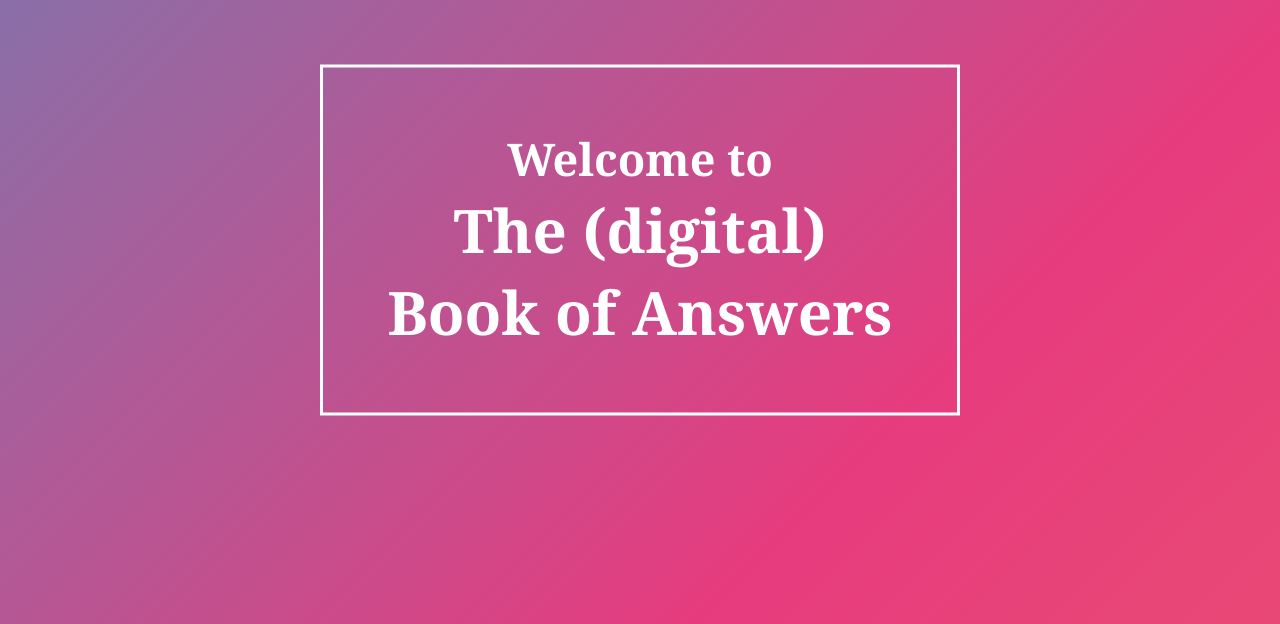
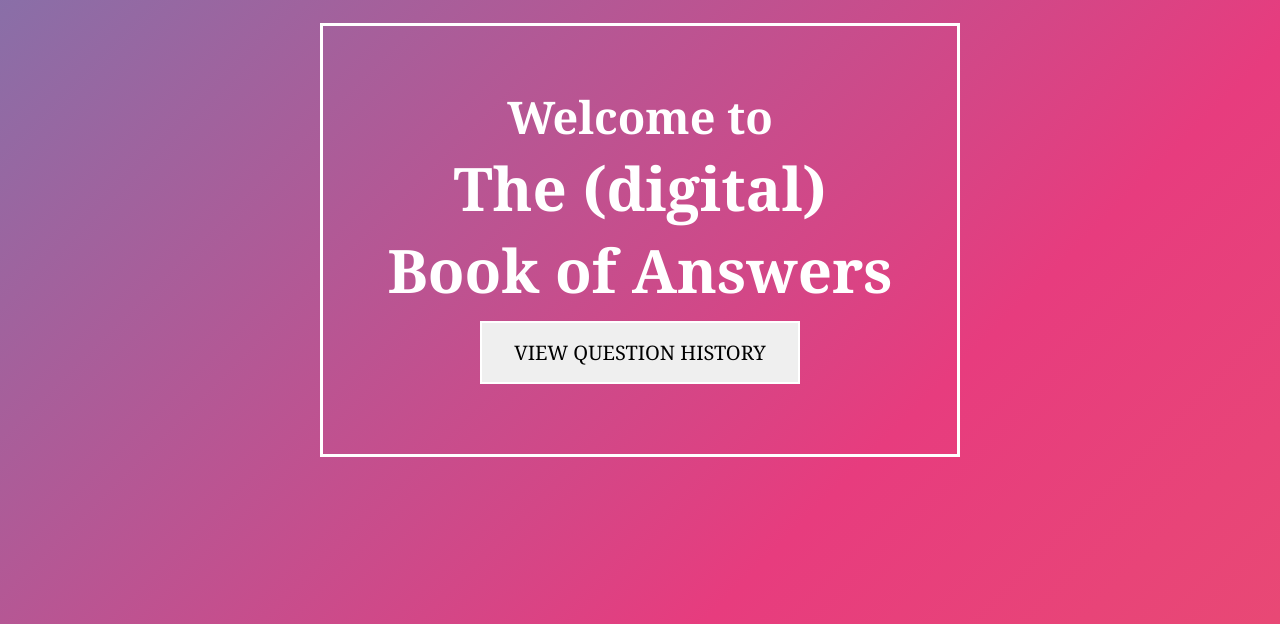
Before and after one commit to btlin1213/MSA-flask-app, a Flask app: page / in a window 1280 px wide. Shown: the top 624 px of the page. Run offline with Flask 2, Linux system fonts and the light colour scheme.

Commit message:
add history button

```diff
--- a/static/main.css
+++ b/static/main.css
@@ -34,6 +34,26 @@ body {
 
 }
 
+.button {
+    border: none;
+    color: black;
+    font-family: Cambria, Cochin, Georgia, Times, 'Times New Roman', serif;
+    padding: 16px 32px;
+    text-align: center;
+    text-decoration: none;
+    display: inline-block;
+    font-size: 20px;
+    margin: 10px 5px;
+    transition-duration: 0.4s;
+    cursor: pointer;
+}
+
+.history {
+    background-color: none;
+    border: 2px solid white;
+
+}
+
 @keyframes change {
     0% {
         background-position: 0 50%;
--- a/templates/home.html
+++ b/templates/home.html
@@ -9,6 +9,7 @@
     <div class="welcome">
         <h2>Welcome to</h2>
         <h1>The (digital) Book of Answers</h1>
+        <button class="button history">VIEW QUESTION HISTORY</button>
     </div>
 
 
```
